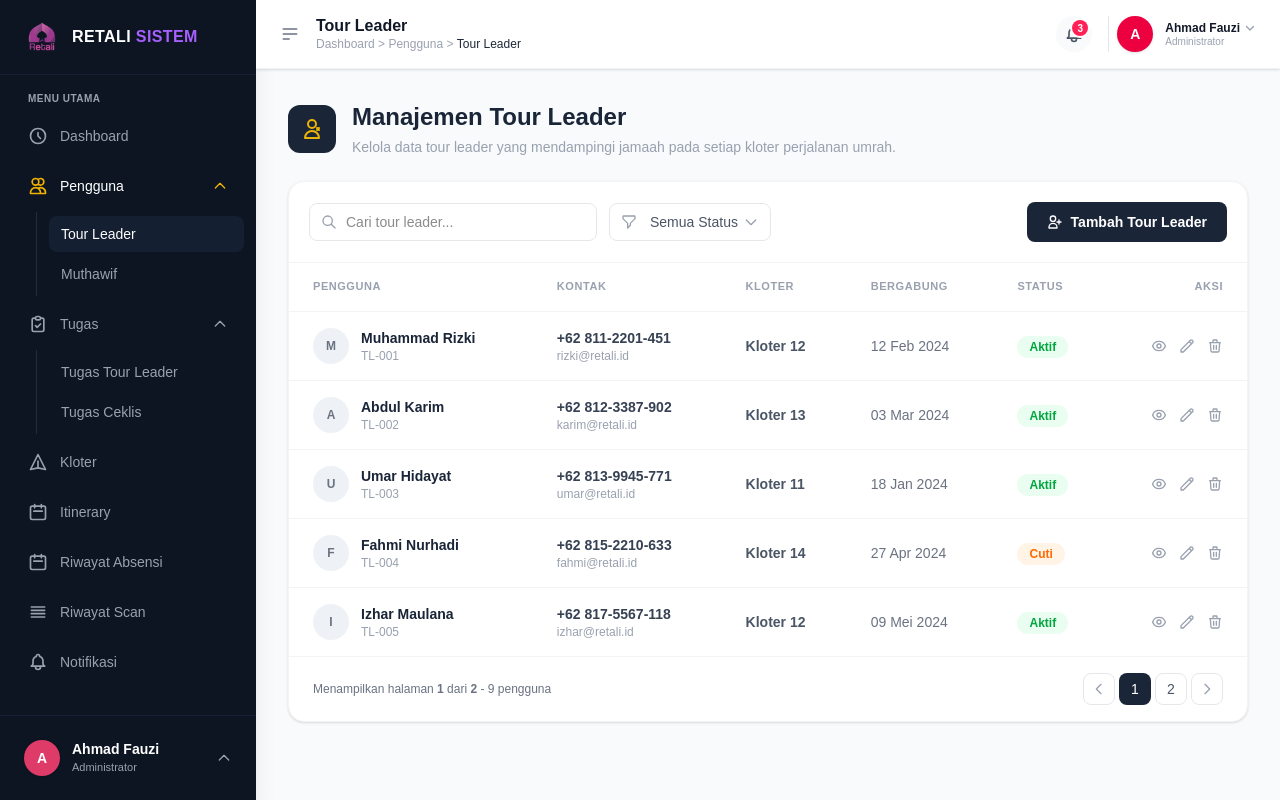
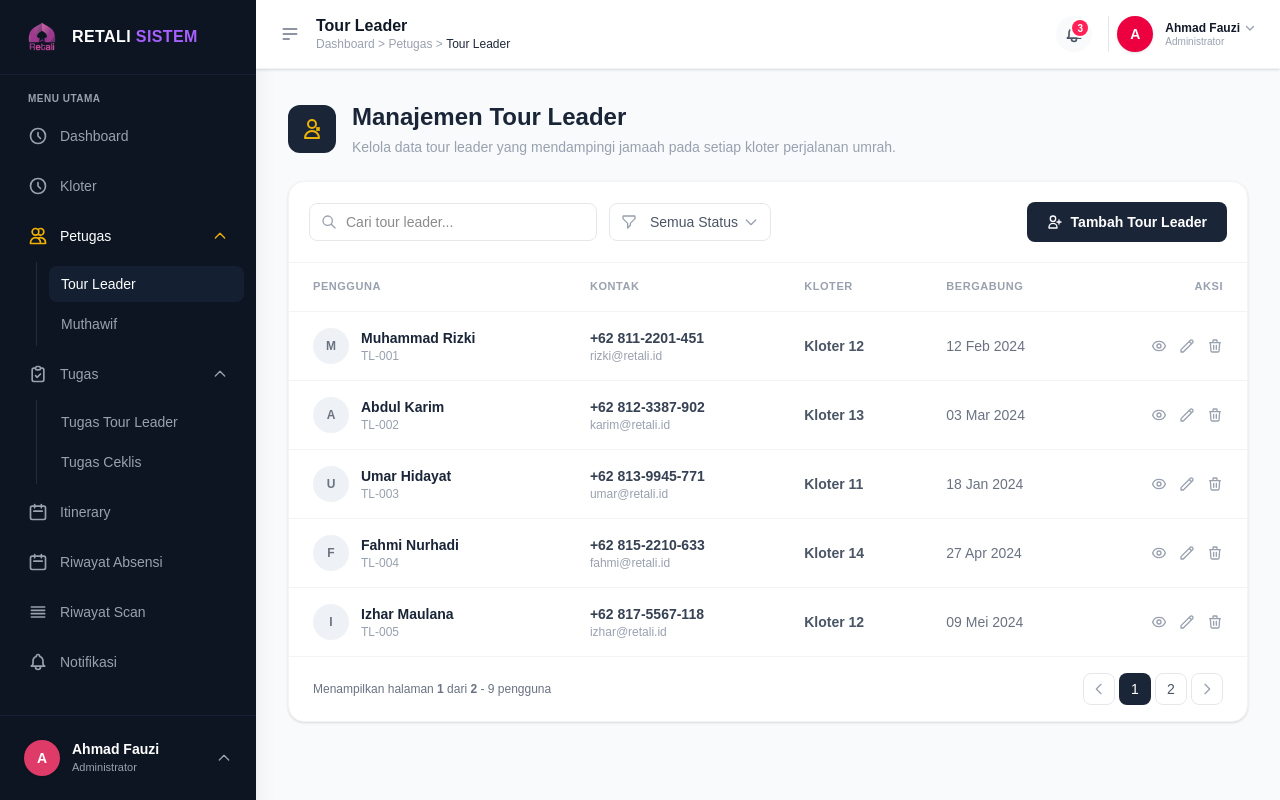
Before and after one commit to ssaskyyaa9/Retali-sistem, a Next.js app: page /tour-leader in a window 1280 px wide. Built offline with nearby package versions, Linux system fonts and the light colour scheme.

Commit message:
style: reorder kloter in sidebar

```diff
--- a/app/components/Sidebar.jsx
+++ b/app/components/Sidebar.jsx
@@ -70,6 +70,32 @@ export default function Sidebar() {
             </svg>
             Dashboard
           </Link>
+          <Link
+            href="/kloter"
+            className={`flex items-center gap-3 px-4 py-3 rounded-lg font-medium text-sm transition-all duration-200 ${
+              isActive("/kloter")
+                ? "bg-[#1e2b43] text-white relative overflow-hidden"
+                : "text-gray-400 hover:text-white hover:bg-[#1e2b43]/50"
+            }`}
+          >
+            {isActive("/kloter") && (
+              <div className="absolute left-0 top-0 bottom-0 w-1 bg-yellow-500 rounded-r-md"></div>
+            )}
+            <svg
+              className={`w-5 h-5 ${isActive("/kloter") ? "text-yellow-500" : "text-gray-400"}`}
+              fill="none"
+              stroke="currentColor"
+              viewBox="0 0 24 24"
+            >
+              <path
+                strokeLinecap="round"
+                strokeLinejoin="round"
+                strokeWidth="2"
+                d="M12 8v4l3 3m6-3a9 9 0 11-18 0 9 9 0 0118 0z"
+              />
+            </svg>
+            Kloter
+          </Link>
 
           {/* Dropdown Menu: Pengguna */}
           <div>
@@ -95,7 +121,7 @@ export default function Sidebar() {
                     d="M12 4.354a4 4 0 110 5.292M15 21H3v-1a6 6 0 0112 0v1zm0 0h6v-1a6 6 0 00-9-5.197M13 7a4 4 0 11-8 0 4 4 0 018 0z"
                   />
                 </svg>
-                <span>Pengguna</span>
+                <span>Petugas</span>
               </div>
               <svg
                 className={`w-4 h-4 transition-transform duration-300 ${isPenggunaOpen ? "rotate-180" : "rotate-0"} ${isParentActive(["/tour-leader", "/muthawif"]) ? "text-yellow-500" : "text-gray-400"}`}
@@ -223,18 +249,6 @@ export default function Sidebar() {
 
           {/* Other Single Links */}
           {[
-            {
-              name: "Kloter",
-              href: "/kloter",
-              icon: (
-                <path
-                  strokeLinecap="round"
-                  strokeLinejoin="round"
-                  strokeWidth="2"
-                  d="M12 19l9 2-9-18-9 18 9-2zm0 0v-8"
-                />
-              ),
-            },
             {
               name: "Itinerary",
               href: "/itinerary",
--- a/app/muthawif/page.jsx
+++ b/app/muthawif/page.jsx
@@ -58,7 +58,7 @@ export default function MuthawifPage() {
       {/* TOP NAVBAR / HEADER ATAS (NOTIFIKASI & PROFIL) */}
       <Topbar
         title="Muthawif"
-        breadcrumbs={["Dashboard", "Pengguna", "Muthawif"]}
+        breadcrumbs={["Dashboard", "Petugas", "Muthawif"]}
       />
 
       {/* MAIN CONTENT AREA */}
--- a/app/tour-leader/page.jsx
+++ b/app/tour-leader/page.jsx
@@ -64,7 +64,7 @@ export default function TourLeaderPage() {
       {/* TOP NAVBAR / HEADER ATAS (NOTIFIKASI & PROFIL) */}
       <Topbar
         title="Tour Leader"
-        breadcrumbs={["Dashboard", "Pengguna", "Tour Leader"]}
+        breadcrumbs={["Dashboard", "Petugas", "Tour Leader"]}
       />
 
       {/* MAIN CONTENT AREA */}
@@ -204,7 +204,6 @@ export default function TourLeaderPage() {
                       <th className="px-6 py-4">KONTAK</th>
                       <th className="px-6 py-4">KLOTER</th>
                       <th className="px-6 py-4">BERGABUNG</th>
-                      <th className="px-6 py-4">STATUS</th>
                       <th className="px-6 py-4 text-right">AKSI</th>
                     </tr>
                   </thead>
@@ -243,18 +242,7 @@ export default function TourLeaderPage() {
                         <td className="px-6 py-4 text-gray-500">
                           {tl.joinDate}
                         </td>
-                        {/* STATUS */}
-                        <td className="px-6 py-4">
-                          <span
-                            className={`px-3 py-1 rounded-full text-xs font-bold ${
-                              tl.status === "Aktif"
-                                ? "bg-green-100/60 text-green-600"
-                                : "bg-orange-100/60 text-orange-500"
-                            }`}
-                          >
-                            {tl.status}
-                          </span>
-                        </td>
+
                         {/* AKSI */}
                         <td className="px-6 py-4 text-right">
                           <div className="flex items-center justify-end gap-3 text-gray-400">
```
